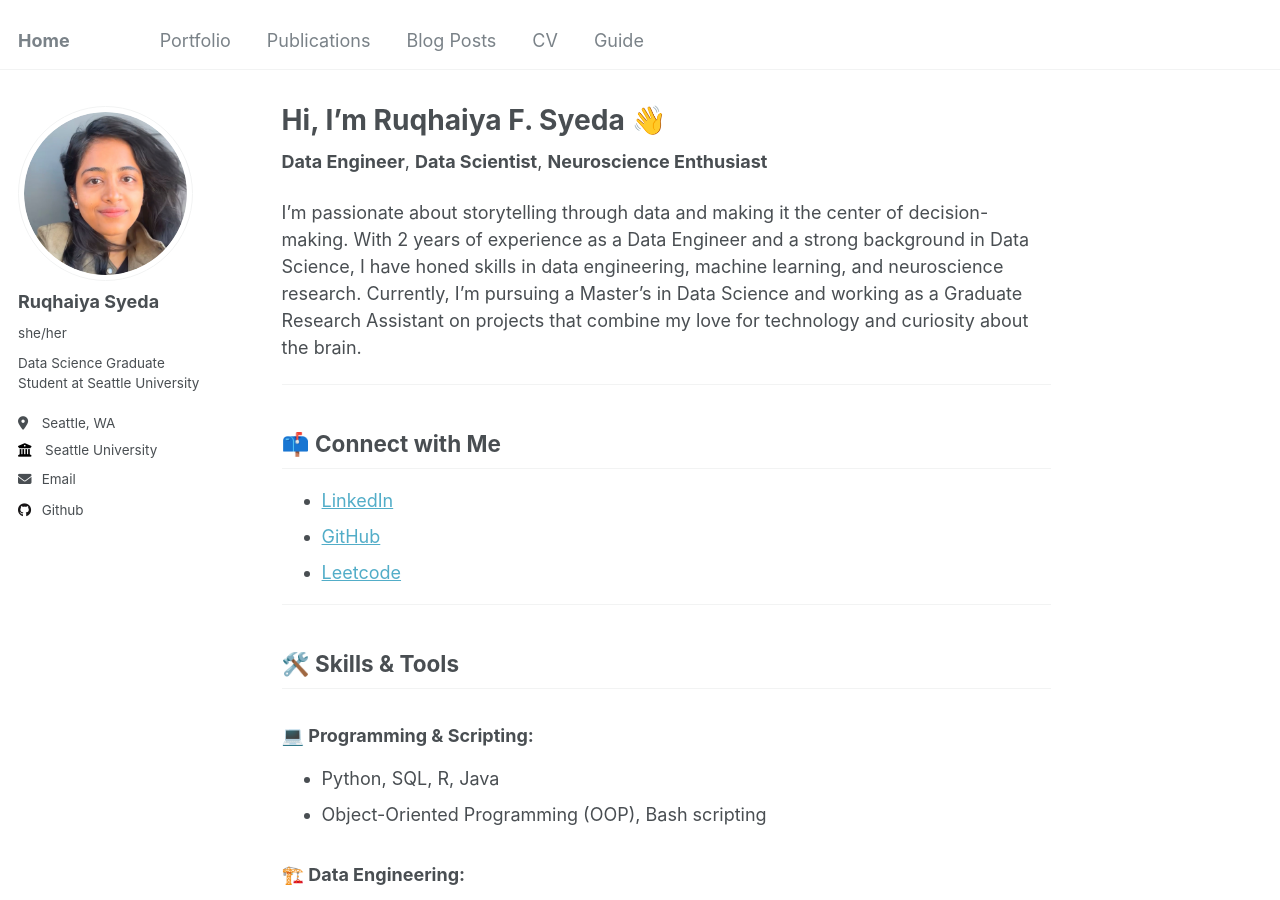
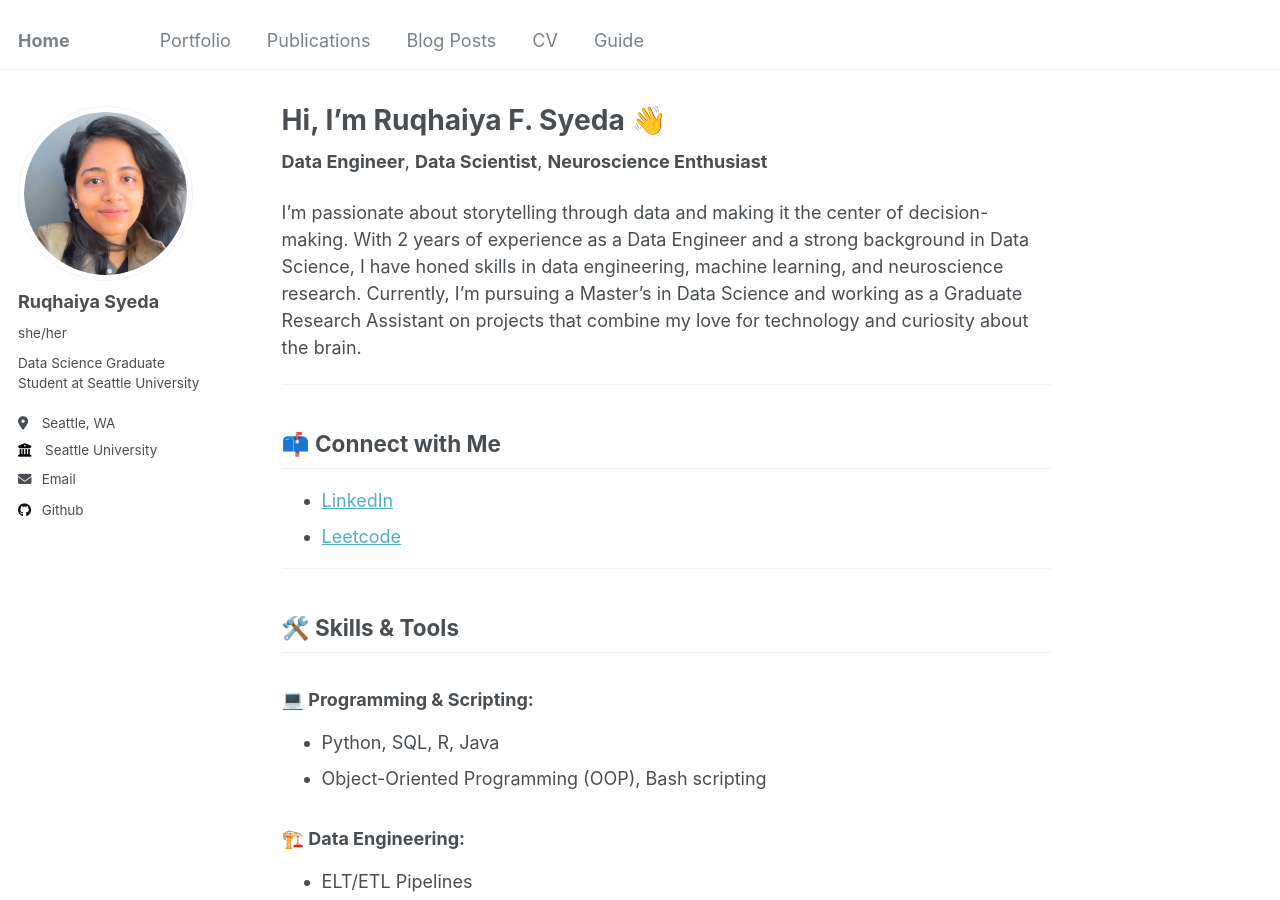
Before and after one commit to Ruqhaiya/ruqhaiya.github.io, a Jekyll site: the page built from _pages/about.md, in a window 1280 px wide and 900 px high. Built offline with Jekyll 4.4.1, drawn with Linux system fonts in a browser that asks for light colours.

Commit message:
Update about md

```diff
--- a/_pages/about.md
+++ b/_pages/about.md
@@ -16,7 +16,6 @@ I’m passionate about storytelling through data and making it the center of dec
 ## 📫 Connect with Me
 
 - [LinkedIn](https://www.linkedin.com/in/ruqhaiya-f-703425174/)
-- [GitHub](https://github.com/Ruqhaiya)
 - [Leetcode](https://leetcode.com/u/ruqhaiya92/)
 
 ---
```
